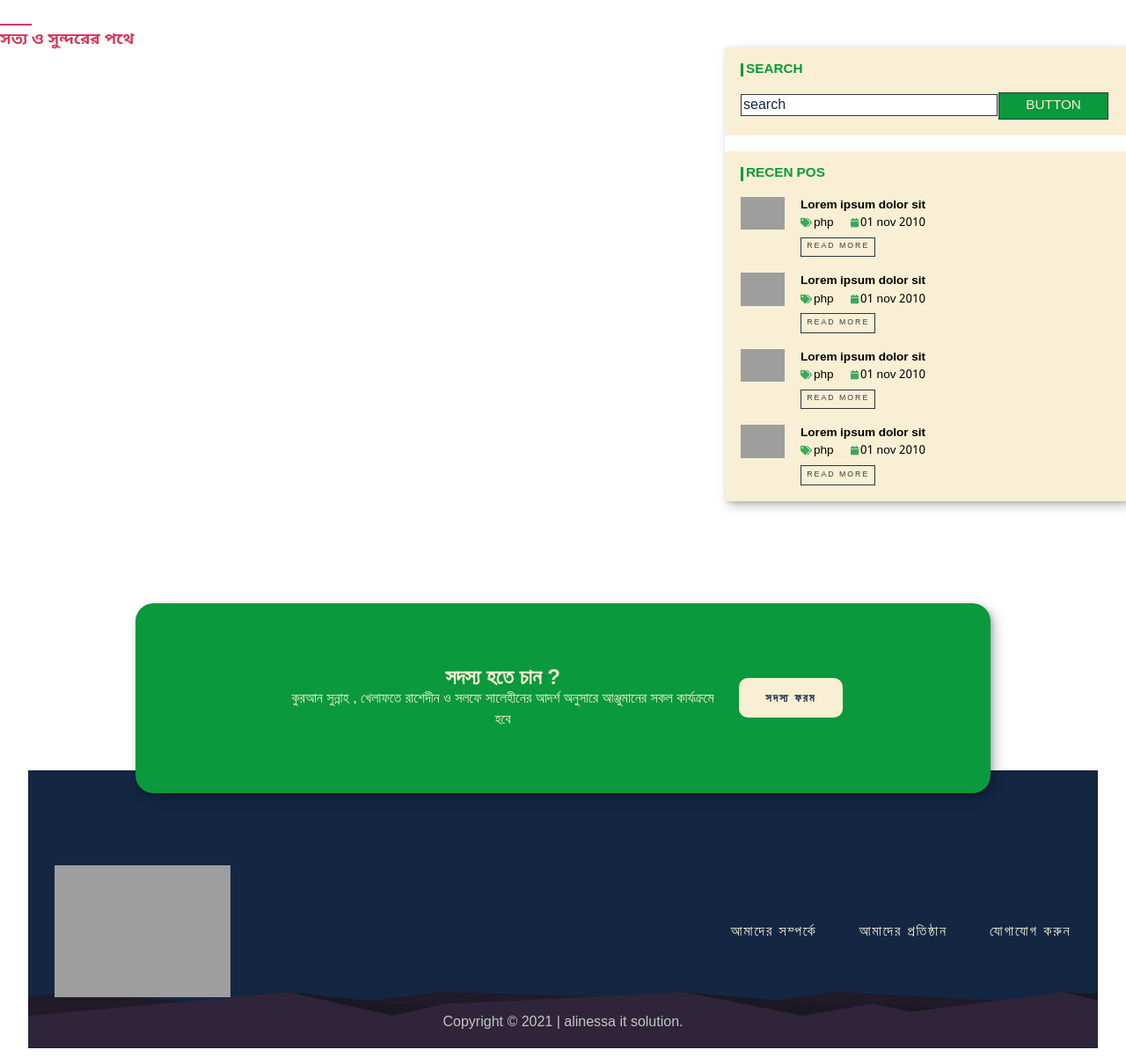
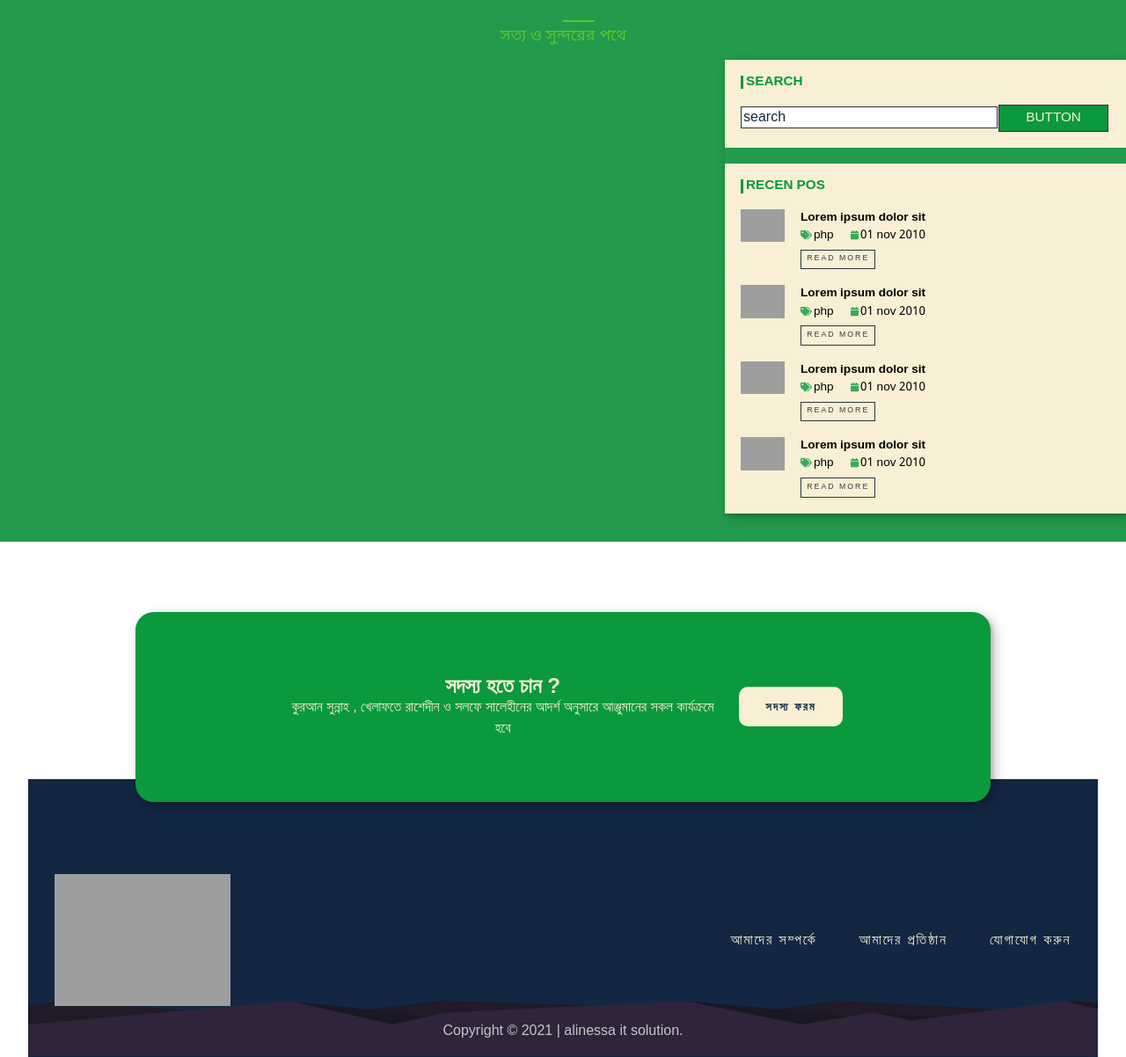
Before and after one commit to Arifurrex/anjuman, a PHP site: page /anjumancopy/author.php?author=1 in a window 1280 px wide. Shown: the part 56-1258 px from the top of the page at 88% size. Run offline with PHP 8.4, Linux system fonts and the light colour scheme; data that the repository does not hold is empty; some web fonts are replaced; grey boxes are pictures that could not be loaded.

Commit message:
news section done

```diff
--- a/news.php
+++ b/news.php
@@ -18,7 +18,7 @@ $resl=mysqli_query($conn,$sql) or die('quer failed');
 
   <section class="news">
       <div class="title">
-          <h3>সংবাদ</h3>
+          <h1>সংবাদ</h1>
           <p class="subtitle">সত্য ও সুন্দরের পথে </p>
         </div>
     <main>
--- a/src/2-styles/3-layout/_event.scss
+++ b/src/2-styles/3-layout/_event.scss
@@ -36,6 +36,7 @@
             .event__details {
                 gap: 1em;
                 margin-top: 1em;
+                color: var(--secondary);
                 .details {
                     font-size: 1rem;
                     font-size: clamp(1rem, calc(3vw+1rem), 1.2rem);
--- a/src/2-styles/3-layout/_news.scss
+++ b/src/2-styles/3-layout/_news.scss
@@ -1,20 +1,22 @@
 .news {
-  padding: 2em 0;
+  padding: 2rem 0;
+  background-color: var(--primary);
   .title {
     position: relative;
     line-height: 1;
-    color: var(--clr-ligh);
+    color: var(--secondary);
+    text-align: center;
     &::before {
-      content: '';
+      content: "";
       position: absolute;
       width: 2em;
       height: 2px;
-      background-color: var(--clr-red);
+      background-color: var(--accent);
       margin-top: -0.5em;
     }
     .subtitle {
-      color: var(--clr-red);
-      font-weight: bold;
+      color: var(--accent);
+      font-weight: light;
     }
   }
 
@@ -22,15 +24,16 @@
     @include flex(flex, row, center, flex-start);
     flex-wrap: wrap;
     gap: 1em;
+    margin-top: 1em;
+    background-color: var(--primary);
     // =====================================
     // lefside
     // =====================================
     .lefside {
       width: 550px;
       flex-grow: 1;
-      background: var(--clr-secbg);
-      // box-shadow: var(--bs1);
-      // border-radius: 10px;
+      box-shadow: var(--bs1);
+      border-radius: 10px;
       @include flex(flex, column, center, center);
       gap: 1em;
       .lefside__header {
@@ -52,7 +55,6 @@
             #462523 100%
           );
           color: transparent;
-          // -webkit-background-clip: text;
         }
       }
 
@@ -64,14 +66,12 @@
         padding: 1em;
         position: relative;
         transition: all 0.5s linear;
+
         .pos__lefside {
           width: 150px;
           flex-grow: 1;
-          // object-fit: cover;
-          // object-position: center;
           .pos__image {
             width: 100%;
-            // height: 180px;
             object-fit: cover;
             object-position: center;
           }
@@ -82,42 +82,41 @@
           flex-grow: 1;
           padding: 0 1em;
           .pos__title {
-            color: var(--clr-ligh);
+            color: var(--secondary);
             line-height: 1.6;
             &:hover {
-              color: var(--clr-red);
+              color: var(--secondary);
             }
           }
           .pos__paragraph {
             margin-top: 1em;
             font-weight: 400;
-            color: var(--clr-ligh);
+            color: var(--secondary);
           }
           .tagline {
             @include flex(flex, row, space-between, center);
             gap: 1em;
             margin-top: 1em;
-            color: var(--clr-lessradish);
+            color: var(--secondary);
             font-size: 0.85rem;
             font-size: clamp(0.65rem, calc(3vw+1rem), 0.85rem);
             .fa,
             .fas {
               margin-right: 2px;
               font-size: 0.75em;
-              color: var(--clr-red);
+              color: var(--secondary);
               opacity: 0.8;
               &:hover {
-                color: var(--clr-orange);
+                color: var(--secondary);
               }
             }
             &:hover {
-              color: var(--clr-orange);
+              color: var(--primary);
             }
           }
         }
         &:hover {
-          // background-color: var(--clr-bg);
-          background-color: #10122b;
+          background-color: var(--accent);
           box-shadow: var(--bs);
           transition: all 0.5s linear;
         }
@@ -159,12 +158,12 @@
         }
         .fromcontrol {
           margin-top: 1em;
-          input[type='search'] {
+          input[type="search"] {
             border: 1px solid var(--clr-hash);
             height: 25px;
             outline: none;
           }
-          input[type='submit'] {
+          input[type="submit"] {
             border: 1px solid var(--clr-hash);
             margin-left: -4px;
             font-size: 1em;
--- a/src/2-styles/main.css
+++ b/src/2-styles/main.css
@@ -1228,6 +1228,7 @@ nav {
 .events .row .event .event__details {
   gap: 1em;
   margin-top: 1em;
+  color: var(--secondary);
 }
 
 .events .row .event .event__details .details {
@@ -1251,27 +1252,29 @@ nav {
 }
 
 .news {
-  padding: 2em 0;
+  padding: 2rem 0;
+  background-color: var(--primary);
 }
 
 .news .title {
   position: relative;
   line-height: 1;
-  color: var(--clr-ligh);
+  color: var(--secondary);
+  text-align: center;
 }
 
 .news .title::before {
-  content: '';
+  content: "";
   position: absolute;
   width: 2em;
   height: 2px;
-  background-color: var(--clr-red);
+  background-color: var(--accent);
   margin-top: -0.5em;
 }
 
 .news .title .subtitle {
-  color: var(--clr-red);
-  font-weight: bold;
+  color: var(--accent);
+  font-weight: light;
 }
 
 .news main {
@@ -1281,12 +1284,15 @@ nav {
   align-items: flex-start;
   flex-wrap: wrap;
   gap: 1em;
+  margin-top: 1em;
+  background-color: var(--primary);
 }
 
 .news main .lefside {
   width: 550px;
   flex-grow: 1;
-  background: var(--clr-secbg);
+  box-shadow: var(--bs1);
+  border-radius: 10px;
   display: flex;
   flex-flow: column;
   justify-content: center;
@@ -1338,18 +1344,18 @@ nav {
 }
 
 .news main .lefside .pos .pos__righside .pos__title {
-  color: var(--clr-ligh);
+  color: var(--secondary);
   line-height: 1.6;
 }
 
 .news main .lefside .pos .pos__righside .pos__title:hover {
-  color: var(--clr-red);
+  color: var(--secondary);
 }
 
 .news main .lefside .pos .pos__righside .pos__paragraph {
   margin-top: 1em;
   font-weight: 400;
-  color: var(--clr-ligh);
+  color: var(--secondary);
 }
 
 .news main .lefside .pos .pos__righside .tagline {
@@ -1359,7 +1365,7 @@ nav {
   align-items: center;
   gap: 1em;
   margin-top: 1em;
-  color: var(--clr-lessradish);
+  color: var(--secondary);
   font-size: 0.85rem;
   font-size: clamp(0.65rem, calc(3vw+1rem), 0.85rem);
 }
@@ -1368,21 +1374,21 @@ nav {
 .news main .lefside .pos .pos__righside .tagline .fas {
   margin-right: 2px;
   font-size: 0.75em;
-  color: var(--clr-red);
+  color: var(--secondary);
   opacity: 0.8;
 }
 
 .news main .lefside .pos .pos__righside .tagline .fa:hover,
 .news main .lefside .pos .pos__righside .tagline .fas:hover {
-  color: var(--clr-orange);
+  color: var(--secondary);
 }
 
 .news main .lefside .pos .pos__righside .tagline:hover {
-  color: var(--clr-orange);
+  color: var(--primary);
 }
 
 .news main .lefside .pos:hover {
-  background-color: #10122b;
+  background-color: var(--accent);
   box-shadow: var(--bs);
   transition: all 0.5s linear;
 }
@@ -1429,13 +1435,13 @@ nav {
   margin-top: 1em;
 }
 
-.news main .righside .search .fromcontrol input[type='search'] {
+.news main .righside .search .fromcontrol input[type="search"] {
   border: 1px solid var(--clr-hash);
   height: 25px;
   outline: none;
 }
 
-.news main .righside .search .fromcontrol input[type='submit'] {
+.news main .righside .search .fromcontrol input[type="submit"] {
   border: 1px solid var(--clr-hash);
   margin-left: -4px;
   font-size: 1em;
```
Also changed, not shown: 1 other file.
